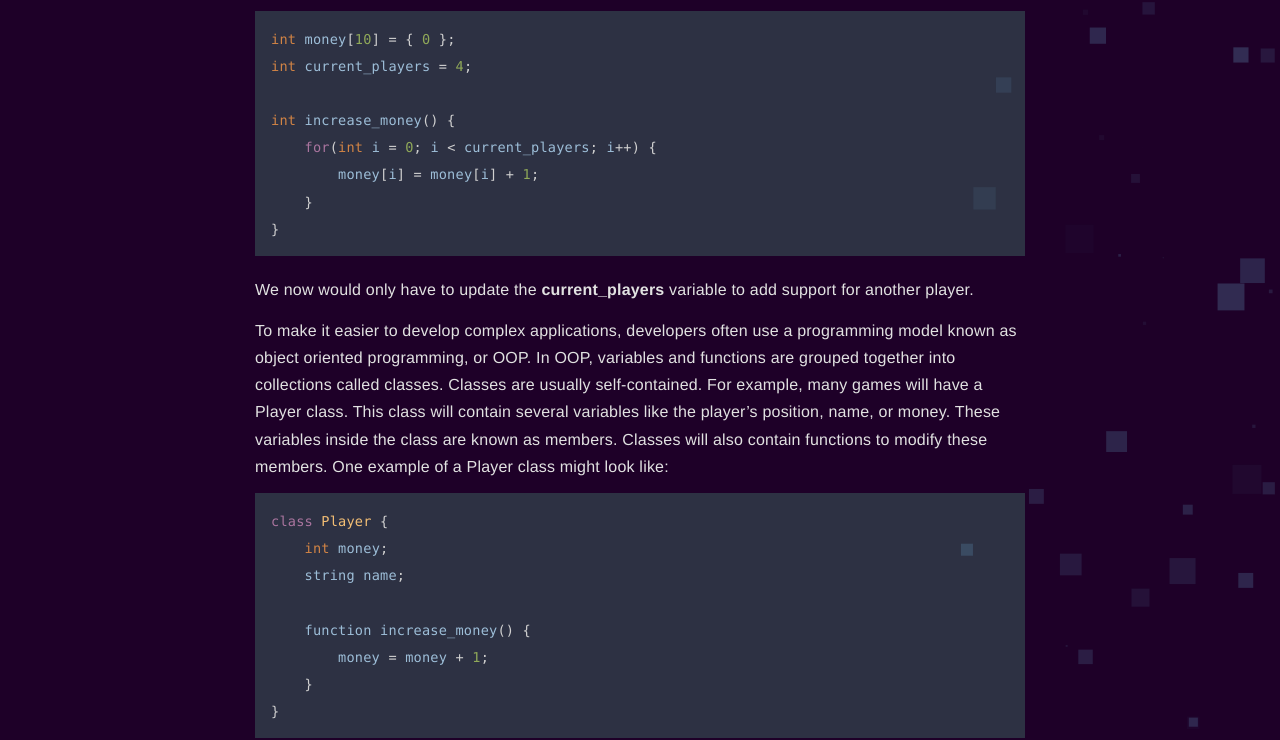
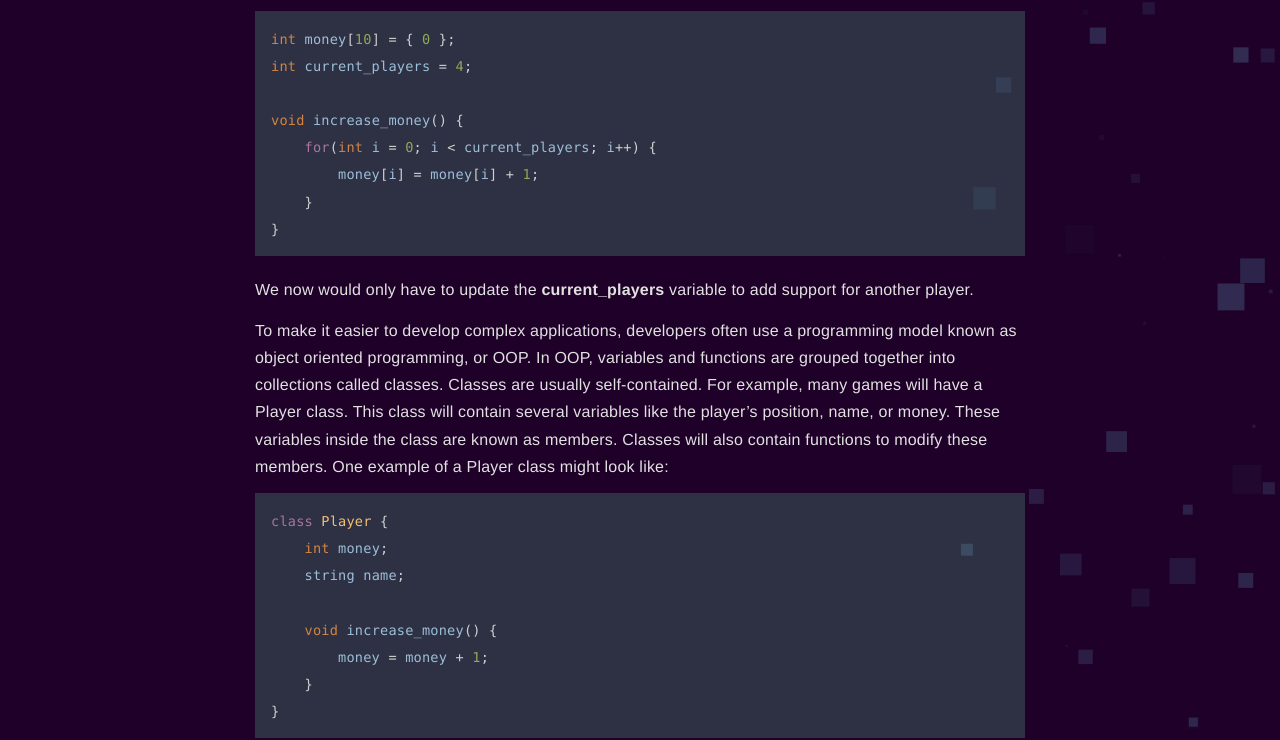
Before and after one commit to GameHackingAcademy/gamehackingacademy.github.io, a Jekyll site: the page built from _pages/1/02.md, in a window 1280 px wide. Shown: the part 2742-3482 px from the top of the page. Built offline with Jekyll 4.4.1, drawn with Linux system fonts in a browser that asks for light colours.

Commit message:
Fixed example to be valid C/C++

```diff
--- a/_pages/1/02.md
+++ b/_pages/1/02.md
@@ -90,7 +90,7 @@ If we added another player, we would have to go and update every section of code
 int money[10] = { 0 };
 int current_players = 4;
 
-int increase_money() {
+void increase_money() {
     for(int i = 0; i < current_players; i++) {
         money[i] = money[i] + 1;
     }
@@ -106,7 +106,7 @@ class Player {
     int money;
     string name;
 
-    function increase_money() {
+    void increase_money() {
         money = money + 1;
     }
 }
```
